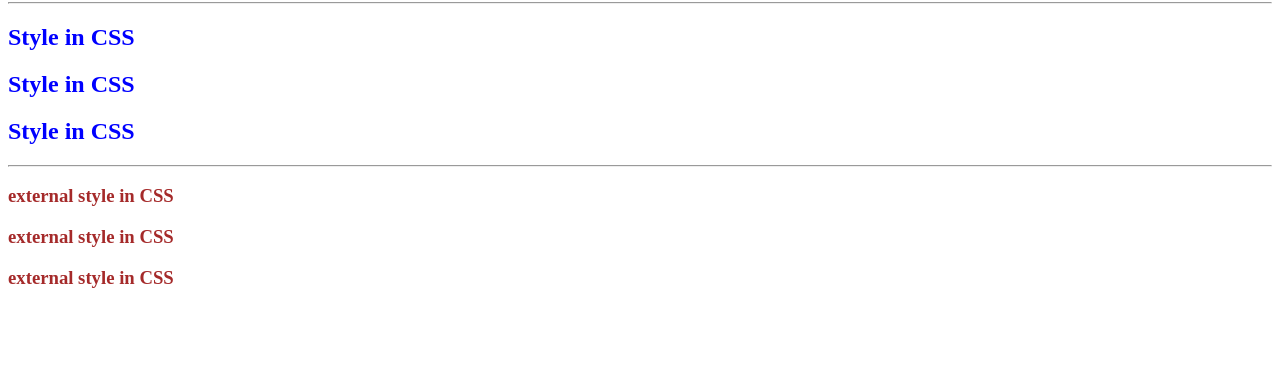
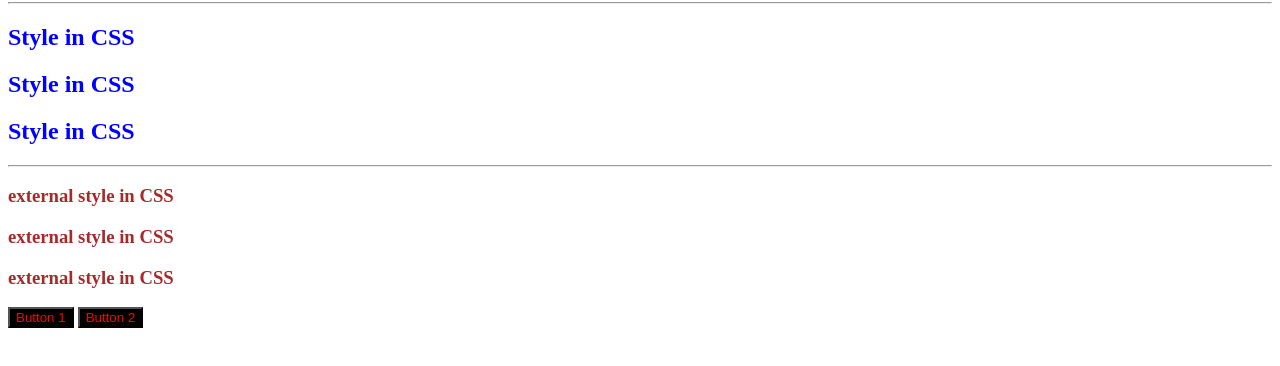
Before and after one commit to Ishan0011/Web-dev, a plain HTML site: page CSS/basic.html in a window 1280 px wide. Shown: the part 78-444 px from the top of the page. Drawn offline with Linux system fonts and the light colour scheme.

Commit message:
color css

```diff
--- /dev/null
+++ b/CSS/Practice Questions/prc1.css
@@ -0,0 +1,12 @@
+h2{
+    color: orange;
+}
+ p{
+    color: white;
+    background-color: black;
+ }
+
+ button{
+    color: white;
+    background-color: blue;
+ }
--- a/CSS/basic.css
+++ b/CSS/basic.css
@@ -2,3 +2,8 @@
 h3{
     color: brown;
 }
+
+button{
+    color: red;
+    background-color: black;
+}
--- a/CSS/basic.html
+++ b/CSS/basic.html
@@ -13,6 +13,7 @@
 
         <!-- linking css & html   -->
          <link rel="stylesheet" href="basic.css">
+
         </head>
     <body>
         <!-- INLINE STYLE :inside a tag -->
@@ -27,5 +28,8 @@
       <h3>external style in CSS</h3>
       <h3>external style in CSS</h3>
       <h3>external style in CSS</h3>
+
+      <button>Button 1</button>
+      <button>Button 2</button>
     </body>
 </html>
```
Also changed, not shown: CSS/Practice Questions/practiceq1.html (added, +14 -0 lines), CSS/Practice Questions/color css/color.css (added), CSS/Practice Questions/color css/color.html (added), 1 other file.
